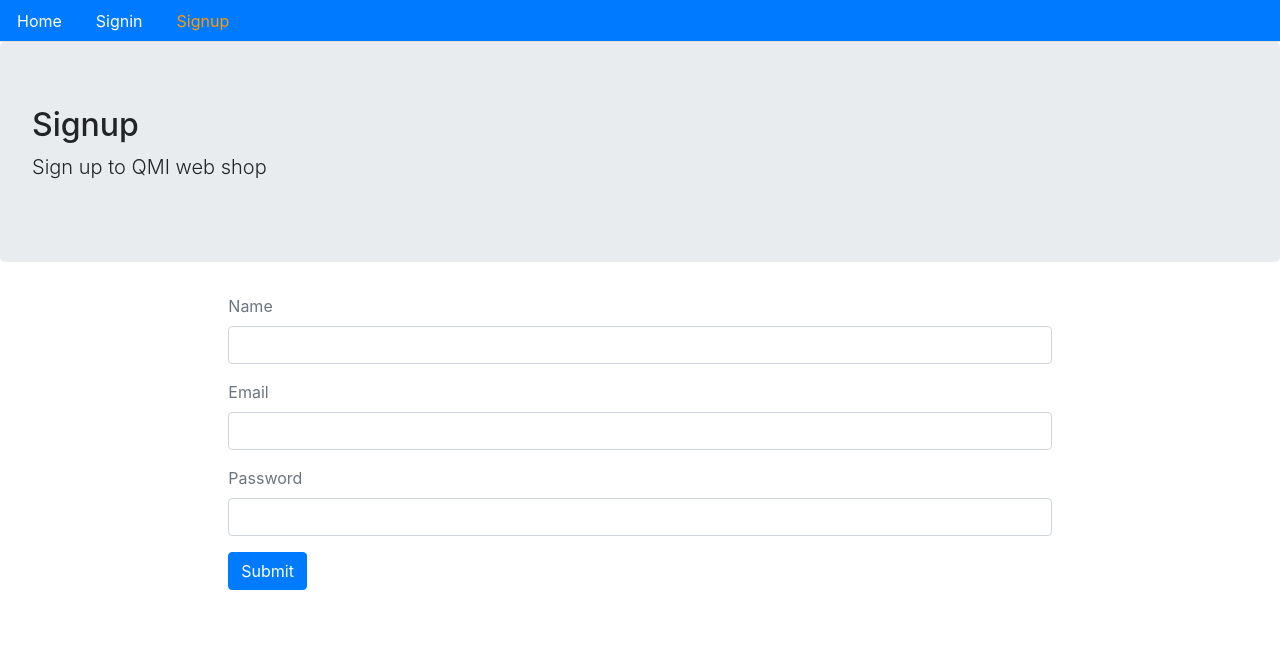
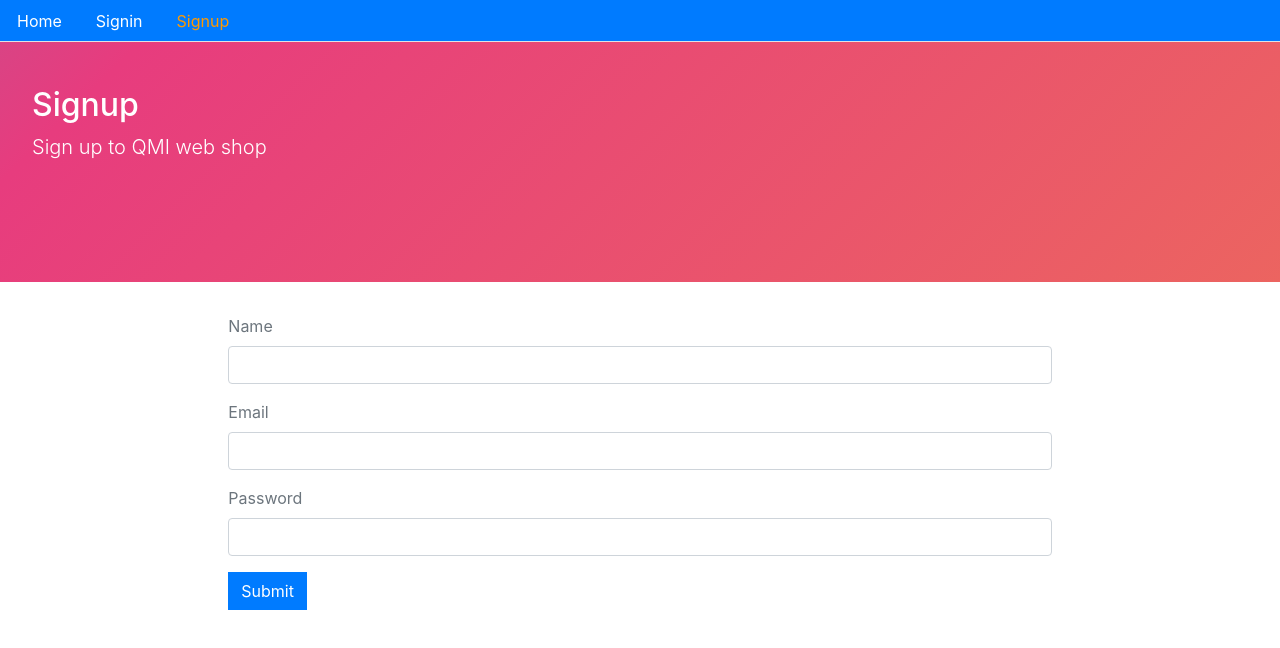
Before and after one commit to lilja-listus/qmi-products, a React (Create React App) app in the folder app/: page /signup in a window 1280 px wide. Shown: the top 648 px of the page. Built offline with nearby package versions, Linux system fonts and the light colour scheme; no server answers.

Commit message:
Add jumbotron animation.

```diff
--- a/app/src/core/Layout.js
+++ b/app/src/core/Layout.js
@@ -1,5 +1,6 @@
 import React from "react";
 import Menu from "./Menu";
+import "../user/styles.css";
 
 const Layout = ({
   title = "Title",
--- /dev/null
+++ b/app/src/user/styles.css
@@ -0,0 +1,68 @@
+.btn,
+.jumbotron,
+.nav:hover {
+  border-radius: 0px;
+}
+
+.product-img {
+  min-height: 100px;
+}
+
+.jumbotron h2 {
+  margin-top: -20px;
+}
+
+@media only screen and (max-width: 600px) {
+  .jumbotron h2 {
+    margin-top: 10px;
+  }
+}
+
+.jumbotron {
+  width: 30wh;
+  height: 30vh;
+  color: #fff;
+  background: linear-gradient(-45deg, #ee7752, #e73c7e, #23a6d5, #23d5ab);
+  background-size: 400% 400%;
+  -webkit-animation: Gradient 15s ease infinite;
+  -moz-animation: Gradient 15s ease infinite;
+}
+
+@-webkit-keyframes Gradient {
+  0% {
+    background-position: 0% 50%;
+  }
+  50% {
+    background-position: 100% 50%;
+  }
+
+  100% {
+    background-position: 0% 50%;
+  }
+}
+
+@-moz-keyframes Gradient {
+  0% {
+    background-position: 0% 50%;
+  }
+  50% {
+    background-position: 100% 50%;
+  }
+
+  100% {
+    background-position: 0% 50%;
+  }
+}
+
+@keyframes Gradient {
+  0% {
+    background-position: 0% 50%;
+  }
+  50% {
+    background-position: 100% 50%;
+  }
+
+  100% {
+    background-position: 0% 50%;
+  }
+}
```
